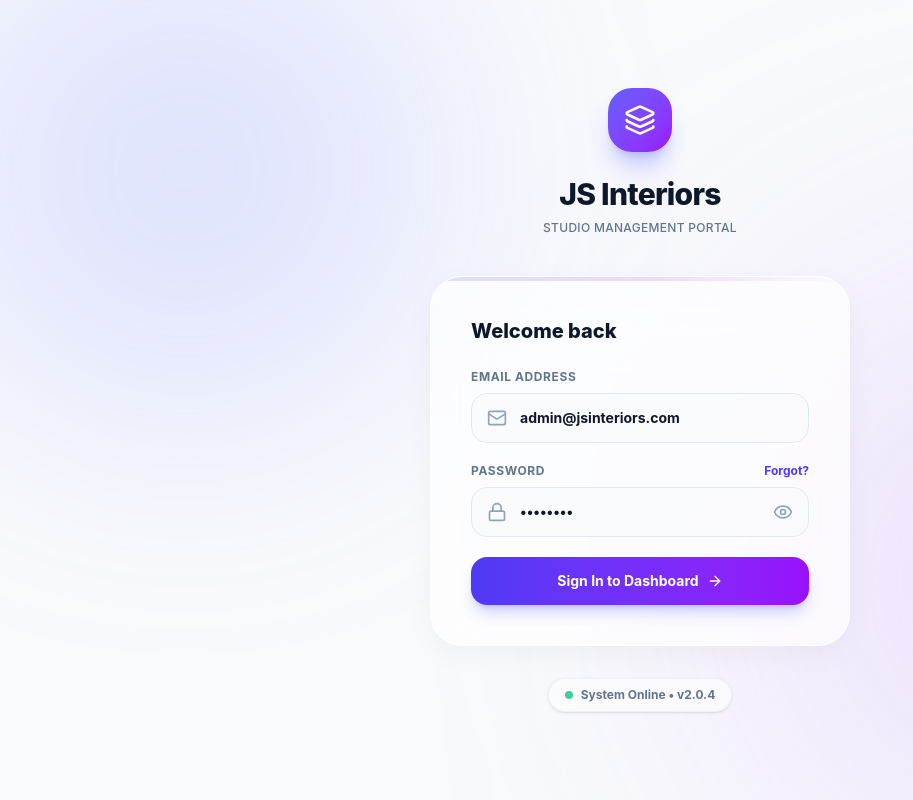
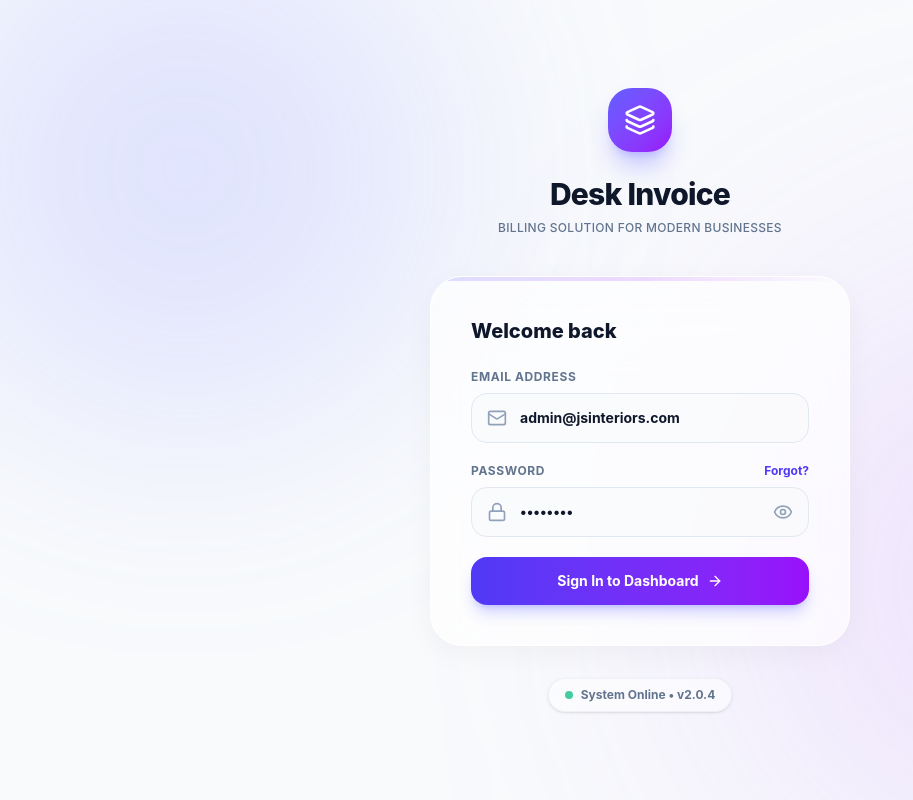
Before and after one commit to iamjitendrasuthar/Desk_Invoice, a Next.js app in the folder client/: page /login in a window 1280 px wide. Shown: the whole page, without its empty margins (0-913 px from the left). Built offline with nearby package versions, Linux system fonts and the light colour scheme; no server answers.

Commit message:
Changed login page text

```diff
--- a/client/app/login/page.tsx
+++ b/client/app/login/page.tsx
@@ -72,10 +72,10 @@ export default function LoginPage() {
             <Layers className="w-8 h-8 text-white" />
           </div>
           <h1 className="text-3xl font-extrabold text-slate-900 tracking-tight">
-            JS Interiors
+            Desk Invoice
           </h1>
           <p className="text-slate-500 font-medium mt-2 tracking-wide uppercase text-xs">
-            Studio Management Portal
+            Billing Solution for Modern Businesses
           </p>
         </motion.div>
 
```
